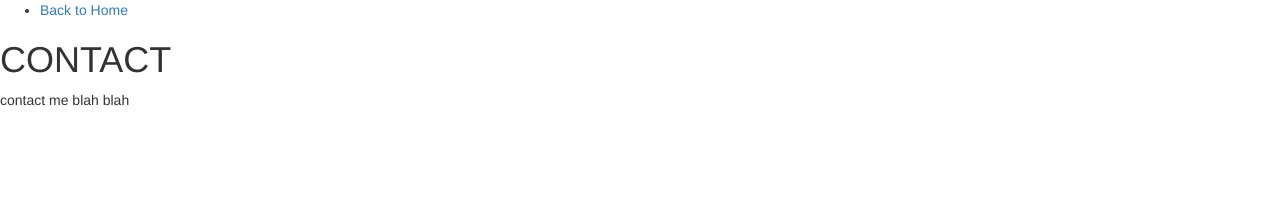
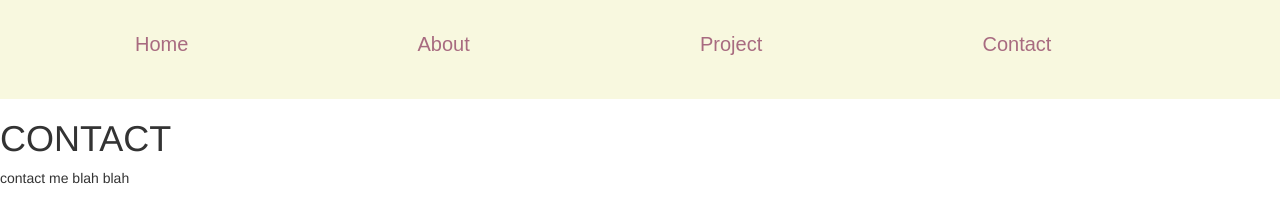
Before and after one commit to awong1995/awong1995.github.io, a plain HTML site: page contact.html in a window 1280 px wide. Drawn offline with Linux system fonts and the light colour scheme.

Commit message:
update
pages..

```diff
--- a/about.css
+++ b/about.css
@@ -0,0 +1,17 @@
+.links {
+  padding-left: 50px;
+  padding-top: 30px;
+  padding-bottom: 30px;
+  background-color: #f8f8df;
+  background-size: cover;
+}
+
+.links li{
+  font-family: 'Shift', sans-serif;
+  font-size: 20px;
+  display: inline;
+}
+
+.links a{
+  color: #a86b80;
+}
--- a/contact.css
+++ b/contact.css
@@ -0,0 +1,17 @@
+.links {
+  padding-left: 50px;
+  padding-top: 30px;
+  padding-bottom: 30px;
+  background-color: #f8f8df;
+  background-size: cover;
+}
+
+.links li{
+  font-family: 'Shift', sans-serif;
+  font-size: 20px;
+  display: inline;
+}
+
+.links a{
+  color: #a86b80;
+}
--- a/contact.html
+++ b/contact.html
@@ -9,13 +9,29 @@
 
   <link rel="stylesheet" href="contact.css">
 
-  <title>Alene Wong:: Contact</title>
+  <title>Alene Wong :: Contact</title>
 </head>
 
-<body>
-  <ul>
-    <li><a href="index.html">Back to Home</a></li>
-  </ul>
+<div class="links">
+  <div class="container">
+    <ul>
+      <div class="row">
+        <div class="col-md-3">
+          <li><a href="index.html">Home</a></li>
+        </div>
+        <div class="col-md-3">
+          <li><a href="about.html">About</a></li>
+        </div>
+        <div class="col-md-3">
+          <li><a href="projects.html">Project</a></li>
+        </div>
+        <div class="col-md-3">
+          <li><a href="contact.html">Contact</a></li>
+        </div>
+      </div>
+    </ul>
+  </div>
+</div>
 
   <h1>CONTACT</h1>
 
--- a/main.css
+++ b/main.css
@@ -4,13 +4,13 @@
   background-image: url("http://th03.deviantart.net/fs71/PRE/i/2012/064/1/1/chibi_totoro_by_dragon_flame13-d4rs1ox.jpg");
   background-repeat: no-repeat;
   background-size: cover;
-  height: 505px;
+  height: 501px;
 }
 
 .container h1 {
   color: #8d6a95;
   font-size: 60px;
-  padding-left: 100px:
+  padding-left: 150px:
 }
 
 .jumbotron h4 {
--- a/projects.css
+++ b/projects.css
@@ -0,0 +1,17 @@
+.links {
+  padding-left: 50px;
+  padding-top: 30px;
+  padding-bottom: 30px;
+  background-color: #f8f8df;
+  background-size: cover;
+}
+
+.links li{
+  font-family: 'Shift', sans-serif;
+  font-size: 20px;
+  display: inline;
+}
+
+.links a{
+  color: #a86b80;
+}
```
Also changed, not shown: about.html (+22 -4 lines), index.html (+1 -1 lines), projects.html (+21 -4 lines), flowerpic.jpg (deleted).
